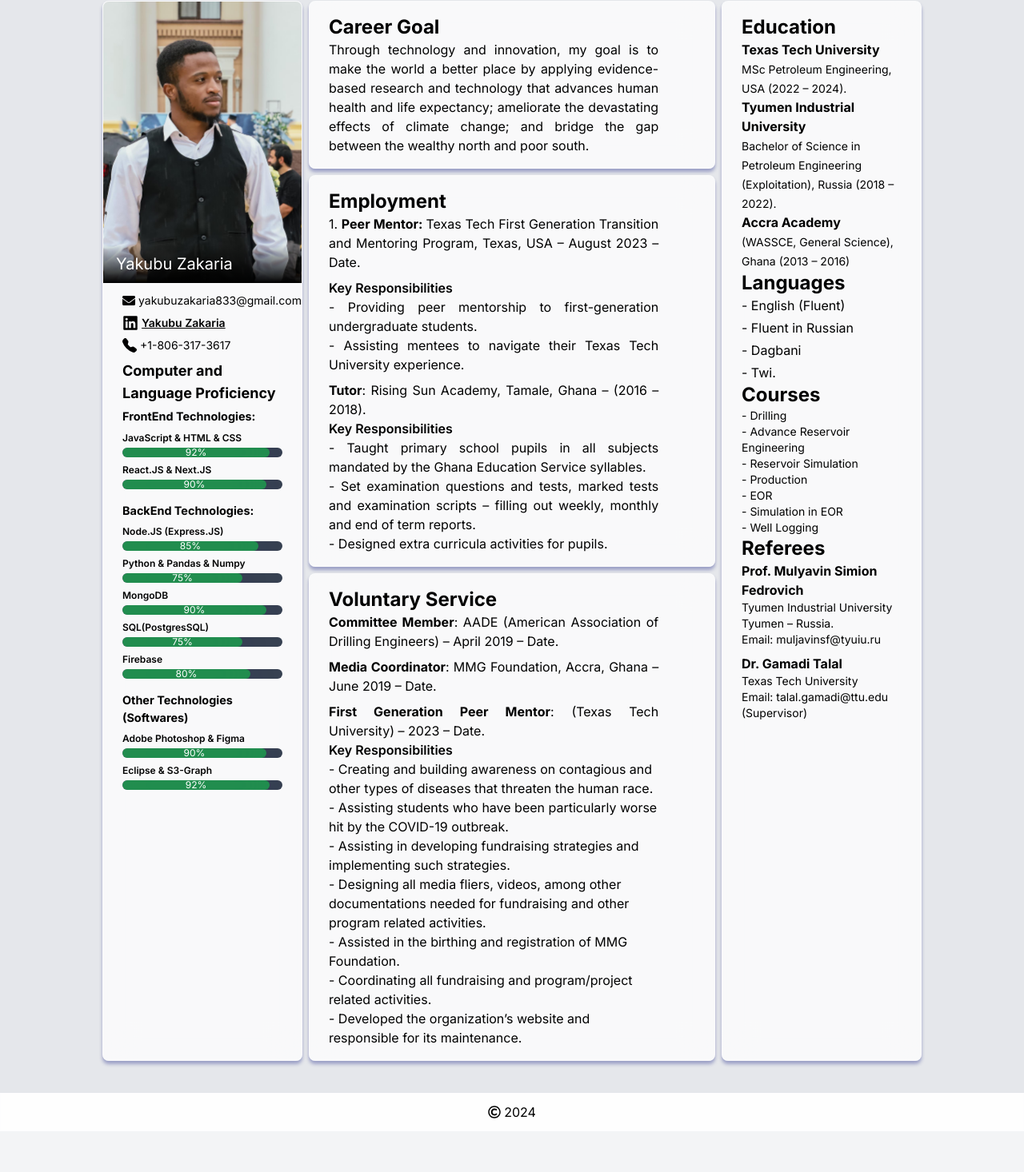
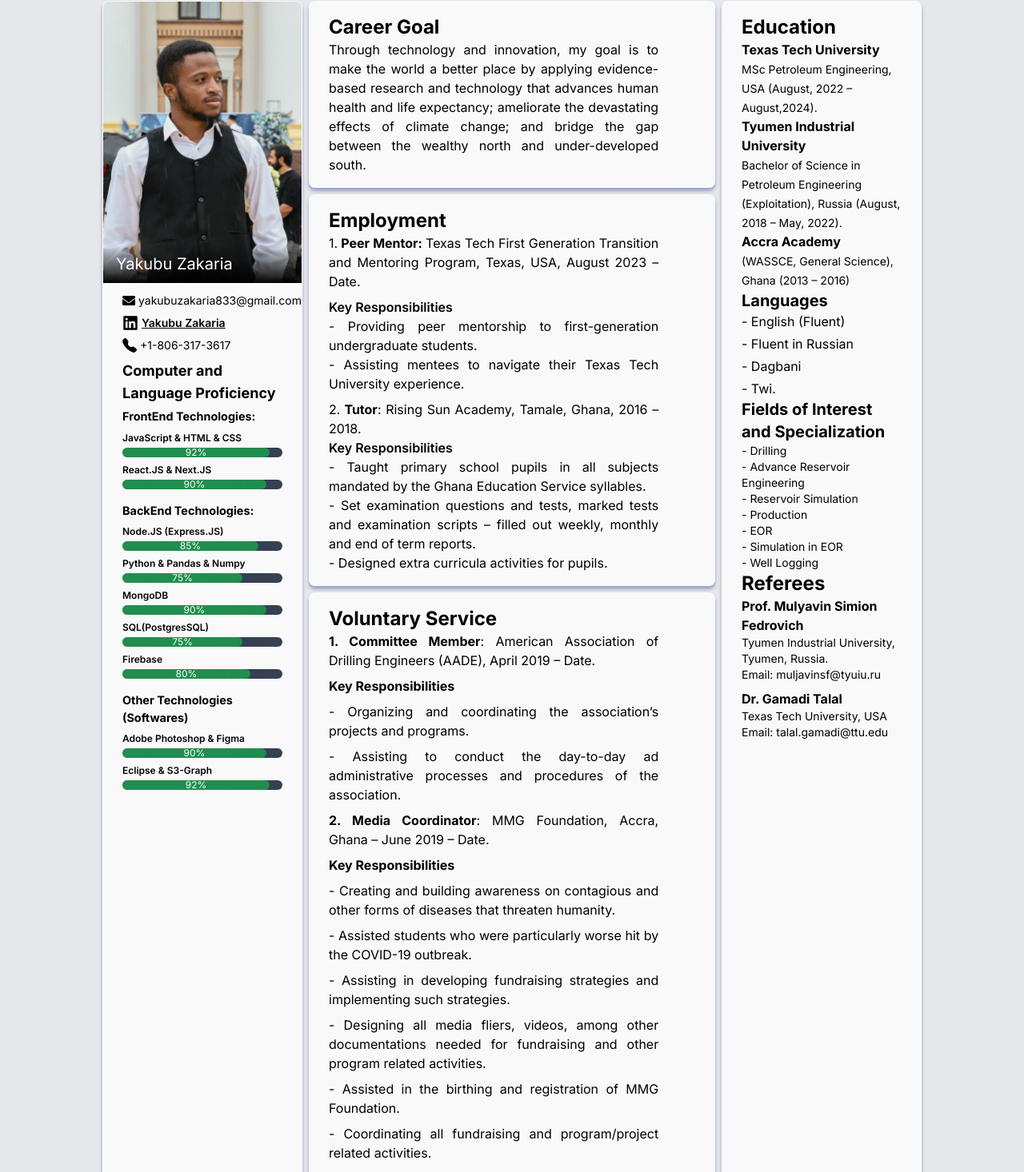
Before and after one commit to zakjak/portfolio, a Next.js app: page /about in a window 1280 px wide. Shown: the part 79-1545 px from the top of the page at 80% size. Before the commit the page ends 1494 px from the top, so only its background shows below. Built offline with nearby package versions, Linux system fonts and the light colour scheme; a web font is replaced by a local one.

Commit message:
Modified the write up on both home page and about page

```diff
--- a/components/MiddleSection/RightCareer.js
+++ b/components/MiddleSection/RightCareer.js
@@ -6,12 +6,10 @@ const RightCareer = () => {
           <h1 className="font-bold text-2xl text-zinc-700">
             Career Goal
           </h1>
-          <p className='w-[90%] text-justify text-sm md:text-base'>Through technology and innovation, my goal is to
-            make the world a better place by applying evidence-based
-            research and technology that advances human health and
-            life expectancy; ameliorate the devastating effects of
-            climate change; and bridge the gap between the wealthy
-            north and poor south.
+          <p className='w-[90%] text-justify text-sm md:text-base'>Through technology and innovation,
+          my goal is to make the world a better place by applying evidence-based research and
+          technology that advances human health and life expectancy; ameliorate the devastating
+          effects of climate change; and bridge the gap between the wealthy north and under-developed south.
           </p>
       </div>
   )
--- a/components/MiddleSection/RightEmployment.js
+++ b/components/MiddleSection/RightEmployment.js
@@ -7,8 +7,10 @@ const RightEmployment = () => {
           Employment
         </h1>
         <ul className='w-[90%] flex flex-col gap-2 text-justify text-sm md:text-base'>
-            <li>1. <b>Peer Mentor: </b>Texas Tech First Generation Transition and Mentoring Program,
-            Texas, USA – August 2023 – Date.</li>
+            <li>1.
+              <b> Peer Mentor:  </b>Texas Tech First Generation Transition
+              and Mentoring Program, Texas, USA, August 2023 – Date.
+            </li>
             <div>
               <h3 className='font-semibold'>Key Responsibilities</h3>
               <li>- Providing peer mentorship to first-generation undergraduate students.</li>
@@ -16,14 +18,15 @@ const RightEmployment = () => {
             </div>
 
             <div>
-                <li>
-                    <b>Tutor</b>: Rising Sun Academy, Tamale, Ghana – (2016 – 2018).
+                <li>2.
+                    <b> Tutor</b>: Rising Sun Academy, Tamale, Ghana, 2016 – 2018.
                 </li>
                 <div>
                     <h3 className='font-semibold'>Key Responsibilities</h3>
                     <li>- Taught primary school pupils in all subjects mandated by the Ghana Education Service syllables.</li>
-                    <li>- Set examination questions and tests, marked tests and examination scripts – filling out weekly,
-                        monthly and end of term reports.</li>
+                    <li>- Set examination questions and tests, marked tests and examination scripts – filled out
+                      weekly, monthly and end of term reports.
+                    </li>
                     <li>- Designed extra curricula activities for pupils.</li>
                 </div>
             </div>
--- a/components/MiddleSection/RightVoluntary.js
+++ b/components/MiddleSection/RightVoluntary.js
@@ -8,8 +8,23 @@ const RightVoluntary = () => {
       </h1>
       <div className='w-[90%]'>
         <ul className=' flex flex-col gap-2  text-justify text-sm md:text-base'>
-          <li><b>Committee Member</b>: AADE (American Association of Drilling Engineers) – April 2019 – Date.</li>
-          <li><b>Media Coordinator</b>: MMG Foundation, Accra, Ghana – June 2019 – Date.</li>
+          <li><b>1. Committee Member</b>: American Association of Drilling Engineers
+            (AADE), April 2019 – Date.
+          </li>
+          <h3 className='font-bold'>Key Responsibilities</h3>
+          <li>- Organizing and coordinating the association’s projects and programs.</li>
+          <li>- Assisting to conduct the day-to-day ad administrative processes and
+            procedures of the association.</li>
+          <li><b>2. Media Coordinator</b>: MMG Foundation, Accra, Ghana – June 2019 – Date.</li>
+          <h3 className='font-bold'>Key Responsibilities</h3>
+          <li>- Creating and building awareness on contagious and other forms of diseases that threaten humanity.</li>
+          <li>- Assisted students who were particularly worse hit by the COVID-19 outbreak.</li>
+          <li>- Assisting in developing fundraising strategies and implementing such strategies.</li>
+          <li>- Designing all media fliers, videos, among other documentations needed for
+            fundraising and other program related activities.</li>
+          <li>- Assisted in the birthing and registration of MMG Foundation.</li>
+          <li>- Coordinating all fundraising and program/project related activities.</li>
+          <li>- Developed the organization’s website and responsible for its maintenance.</li>
           <li><b>First Generation Peer Mentor</b>: (Texas Tech University) – 2023 – Date.</li>
         </ul>
         <h3 className='font-semibold'>Key Responsibilities</h3>
@@ -36,7 +51,6 @@ const RightVoluntary = () => {
           - Developed the organization’s website and responsible for its maintenance.
         </li>
         </ul>
-
       </div>
       <div>
       </div>
--- a/components/RightSection/RightSection.js
+++ b/components/RightSection/RightSection.js
@@ -7,15 +7,15 @@ const RightSection = () => {
       <div>
         <h1 className='font-bold text-2xl text-zinc-700'>Education</h1>
         <p><b>Texas Tech University</b> <br />
-        <span className='text-sm'>MSc Petroleum Engineering, USA (2022 – 2024).</span></p>
+        <span className='text-sm'>MSc Petroleum Engineering, USA (August, 2022 – August,2024).</span></p>
         <p><b>Tyumen Industrial University</b> <br />
         <span className='text-sm'>Bachelor of Science in Petroleum Engineering (Exploitation),
-        Russia (2018 – 2022).</span></p>
+        Russia (August, 2018 – May, 2022).</span></p>
         <p><b>Accra Academy</b> <br />
         <span className='text-sm'>(WASSCE, General Science), Ghana (2013 – 2016)</span></p>
       </div>
       <div>
-        <h1 className='font-bold text-2xl text-zinc-700'>Languages</h1>
+        <h1 className='font-bold text-xl text-zinc-700'>Languages</h1>
         <div className='lg:flex lg:flex-col gap-1'>
           <span>- English (Fluent)</span>
           <span>- Fluent in Russian</span>
@@ -24,7 +24,7 @@ const RightSection = () => {
         </div>
       </div>
       <div>
-        <h1 className='font-bold text-2xl text-zinc-700'>Courses</h1>
+        <h1 className='font-bold text-xl text-zinc-700'>Fields of Interest and Specialization </h1>
         <ul className='text-sm'>
           <li>- Drilling</li>
           <li>- Advance Reservoir Engineering</li>
@@ -42,8 +42,8 @@ const RightSection = () => {
             <p>
               <b>Prof. Mulyavin Simion Fedrovich</b>
               <div className='text-sm flex flex-col'>
-                <span>Tyumen Industrial University</span>
-                <span>Tyumen – Russia.</span>
+                <span>Tyumen Industrial University,</span>
+                <span>Tyumen, Russia.</span>
                 <span>Email: muljavinsf@tyuiu.ru</span>
               </div>
             </p>
@@ -52,9 +52,8 @@ const RightSection = () => {
             <p>
               <b>Dr. Gamadi Talal</b> <br />
               <div className='text-sm flex flex-col'>
-                <span>Texas Tech University</span>
+                <span>Texas Tech University, USA</span>
                 <span>Email: talal.gamadi@ttu.edu</span>
-                <span>(Supervisor)</span>
               </div>
             </p>
           </div>
--- a/utils/data.js
+++ b/utils/data.js
@@ -6,7 +6,7 @@ export const projects = [
     {
         id: 1,
         title: 'Imagix',
-        desc: 'A dynamic web application, to create beautiful moments in our lives. Users can Follow other users, post, like and comment on images they created or other people created.',
+        desc: 'A dynamic web application which creates beautiful moments in our lives. With options to follow and unfollow other users, this application allows users to seamlessly create contents and images in a virtual space that allows for countless and endless possibilities and interactions.',
         href: 'https://imagix996.netlify.app',
         pics: [
             '/assets/imagix/imagix-1.png',
@@ -29,7 +29,7 @@ export const projects = [
     {
         id: 2,
         title: 'Blog Website',
-        desc: "News web application like never before. You can read your favourite news items such as Sports, Politics, Entertainment, Business or Tech news.",
+        desc: "News web application like never before. With the click of a button, read all your favourite Sports, Political, Entertainment, Business, Tech, and other news items, all, on a single platform.",
         href: 'https://blog96.netlify.app',
         pics: [
             '/assets/blog/blog-1.png',
@@ -49,7 +49,7 @@ export const projects = [
     {
         id: 3,
         title: 'Share me',
-        desc: 'A dynamic web application, to create beautiful moments and capture beautiful events and you can select from a variety of categories. Users can download, post, comment and save posts',
+        desc: 'This well-tailored functionality allows for users to create, share, save and download all those memorable and remarkable moments they share with friends and family.',
         href:'https://shareme-zakjak.netlify.app',
         pics: [
             '/assets/shareme/shareme-1.png',
```
